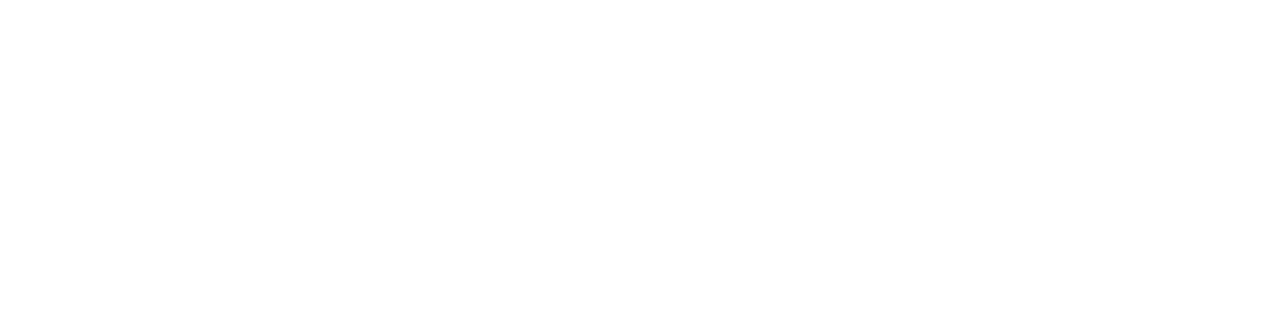
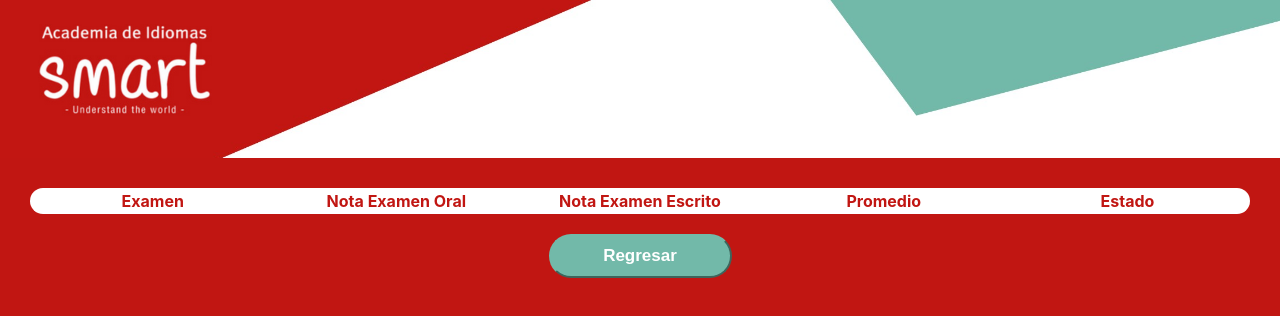
Before and after one commit to ManuelaGaviria/frontbd, a React (Create React App) app: page /VerNotas in a window 1280 px wide. Before the commit this address had no page. Shown: the top 316 px of the page. Built offline with nearby package versions, Linux system fonts and the light colour scheme; a web font is replaced by a local one.

Commit message:
listarNotas

```diff
--- a/src/pages/Notas.jsx
+++ b/src/pages/Notas.jsx
@@ -1,9 +1,101 @@
-import React from 'react'
+import React, { useState, useEffect } from 'react';
+import Swal from 'sweetalert2';
+import Logo3 from '../components/Logo3';
+import { motion } from 'framer-motion';
+import FullScreenCard from '../components/FullScreenCard';
+import { fetchBody } from '../utils/fetch';
+import GeneralContext from '../context/GeneralContext';
+import { useContext } from "react";
+import { MdModeEdit } from "react-icons/md";
+import { MdDelete } from "react-icons/md";
+import Button from '../components/Button';
+import ContenedorForms from '../components/ContenedorForms';
+import ButtonLink from '../components/ButtonLink';
+import LabelInputEdit from '../components/LabelInputEdit';
+import { useNavigate } from 'react-router-dom';
+import SelectEdit from '../components/SelectEdit';
 
 function Notas() {
+  const [notas, setNotas] = useState([]);
+
+  useEffect(() => {
+    listNotas();
+  }, []);
+
+  async function listNotas() {
+    try {
+      const token = localStorage.getItem("token");
+      if (token) {
+        const payload = JSON.parse(atob(token.split('.')[1]));
+        const idUsuario = payload.id;
+        const respuesta = await fetchBody('/usuarios/listarNotas', 'POST', { dniEstudiante: idUsuario })
+        if (respuesta.exito) {
+          console.log(respuesta.lista);
+          setNotas(respuesta.lista)
+        } else {
+          Swal.fire({
+            icon: "error",
+            title: "Error",
+            text: respuesta.error,
+            customClass: {
+              confirmButton: 'btn-color'
+            },
+            buttonsStyling: false
+          });
+        }
+
+      }
+    } catch (error) {
+      Swal.fire({
+        icon: "error",
+        title: "Error",
+        text: 'Error al procesar la solicitud para listar las notas',
+        customClass: {
+          confirmButton: 'btn-color'
+        },
+        buttonsStyling: false
+      });
+    }
+  }
+
   return (
-    <div>Notas</div>
-  )
+    <motion.div
+      className='ContainerFull'
+      initial={{ opacity: 0, x: 1000 }}
+      animate={{ opacity: 1, x: 0 }}
+      exit={{ opacity: 0, x: -1000 }}
+      transition={{ duration: 1 }}
+    >
+      <Logo3 />
+      <FullScreenCard>
+        <div className='CenterTable'>
+          <table className='Table'>
+            <thead>
+              <tr>
+                <th style={{ width: '250px' }}>Examen</th>
+                <th style={{ width: '250px' }}>Nota Examen Oral</th>
+                <th style={{ width: '250px' }}>Nota Examen Escrito</th>
+                <th style={{ width: '250px' }}>Promedio</th>
+                <th style={{ width: '250px' }}>Estado</th>
+              </tr>
+            </thead>
+            <tbody>
+              {notas.map((nota) => (
+                <tr key={nota.codigo_nota}>
+                  <td>{nota.examen}</td>
+                  <td>{nota.nota_examen_oral}</td>
+                  <td>{nota.nota_examen_escrito}</td>
+                  <td>{nota.promedio}</td>
+                  <td>{nota.estado}</td>
+                </tr>
+              ))}
+            </tbody>
+          </table>
+        </div>
+        <ButtonLink destino="/Student" clase="ButtonRegresar">Regresar</ButtonLink>
+      </FullScreenCard>
+    </motion.div>
+  );
 }
 
-export default Notas
+export default Notas;
--- a/src/routes/AppRoutes.js
+++ b/src/routes/AppRoutes.js
@@ -5,6 +5,7 @@ import Teacher from "../pages/Teacher";
 import Student from "../pages/Student";
 import Calificar from "../pages/Calificar";
 import Programar from "../pages/Programar";
+import Notas from "../pages/Notas";
 
 function AppRoutes() {
     const location = useLocation();
@@ -17,6 +18,7 @@ function AppRoutes() {
                 <Route exact path="/Student" element={<Student></Student>}></Route>
                 <Route exact path="/CalificarExamen" element={<Calificar></Calificar>}></Route>
                 <Route exact path="/ProgramarClase" element={<Programar></Programar>}></Route>
+                <Route exact path="/VerNotas" element={<Notas></Notas>}></Route>
             </Routes>
         </AnimatePresence>
     </>
```
